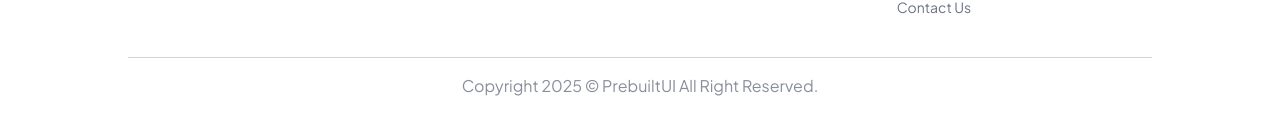
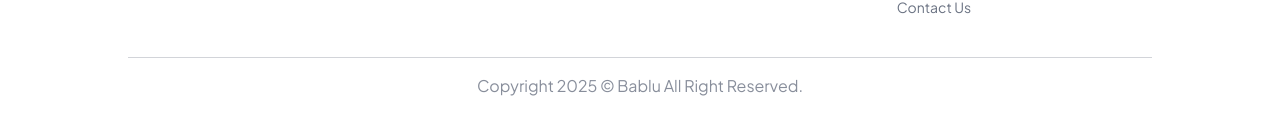
Before and after one commit to Bablookr123/E-Commerce, a React (Vite) app in the folder frontend/: page /my-orders in a window 1280 px wide. Shown: the part 648-782 px from the top of the page. Built offline with nearby package versions, Linux system fonts and the light colour scheme; no server answers.

Commit message:
completed

```diff
--- a/frontend/src/components/Footer.jsx
+++ b/frontend/src/components/Footer.jsx
@@ -39,7 +39,7 @@ const Footer = () => {
                 </div>
             </div>
             <p className="py-4 text-center text-sm md:text-base text-gray-500/80">
-                Copyright 2025 © <a href="https://prebuiltui.com">PrebuiltUI</a> All Right Reserved.
+                Copyright 2025 © <a href="https://prebuiltui.com">Bablu</a> All Right Reserved.
             </p>
         </div>
     );
```
